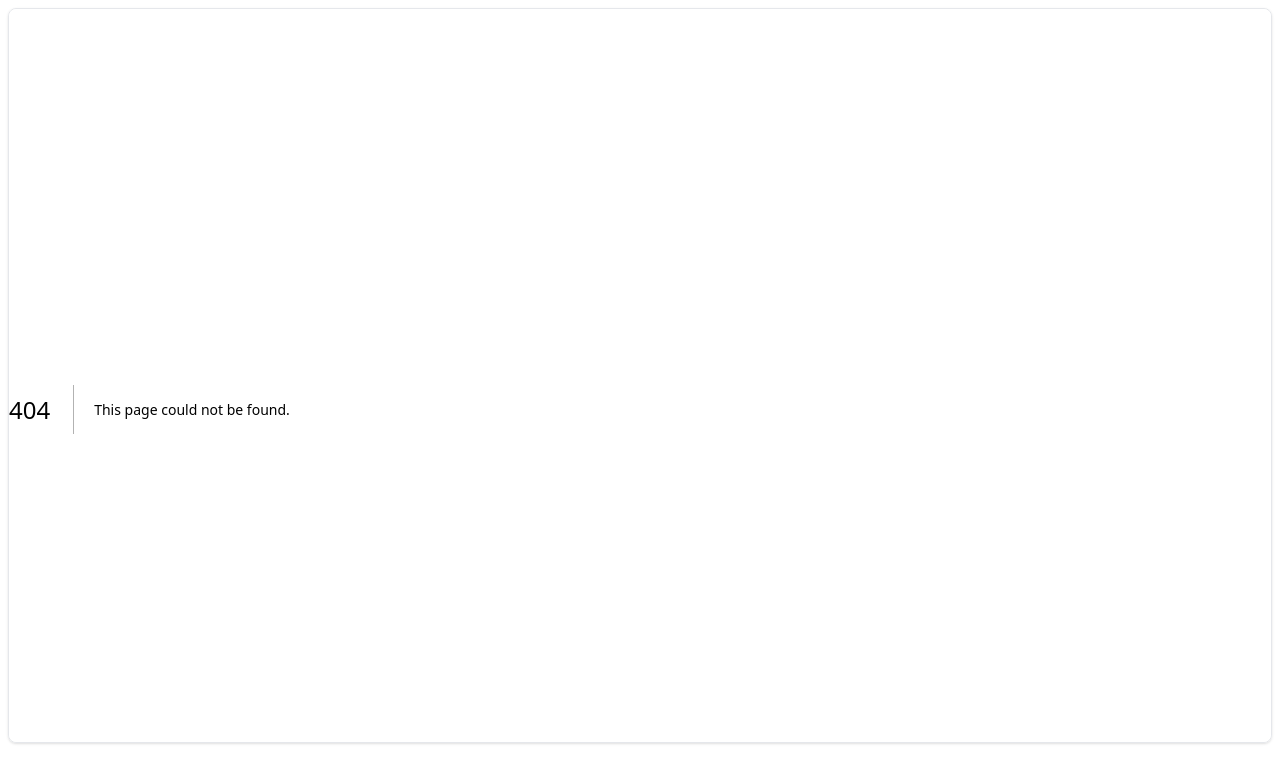
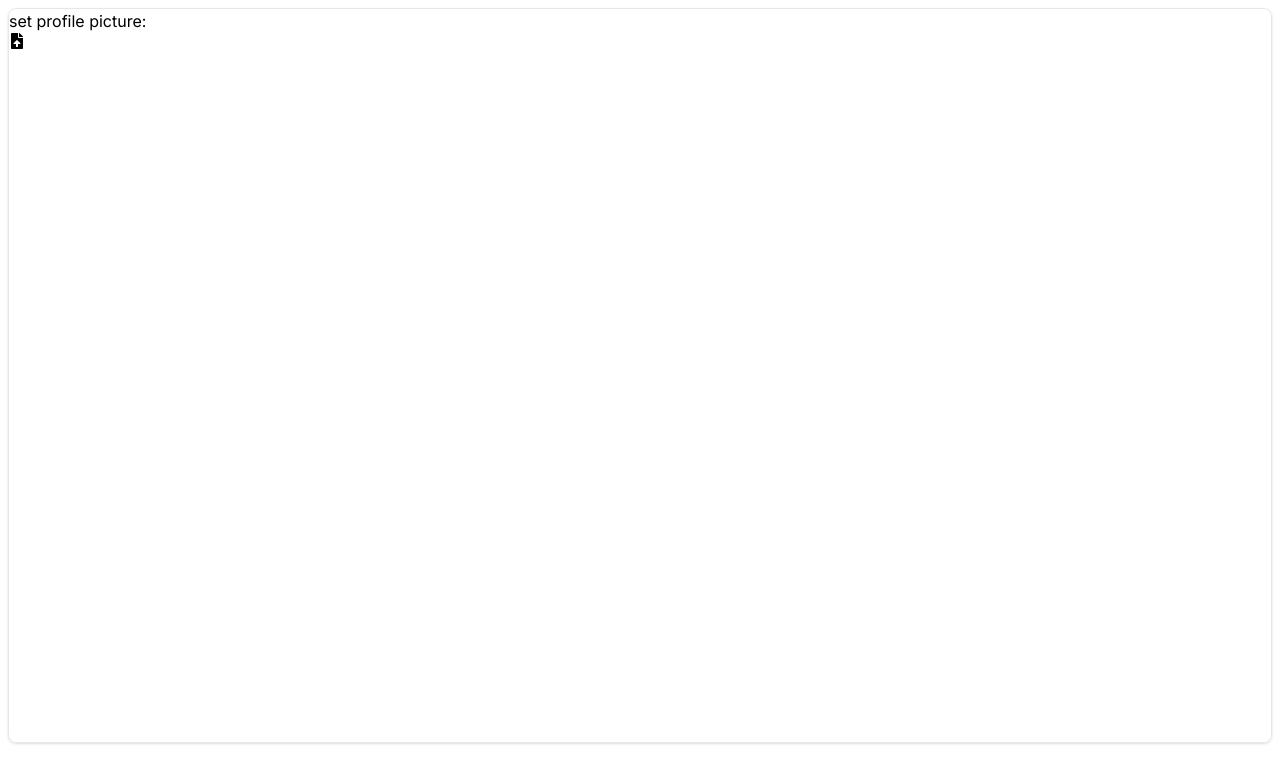
Before and after one commit to samanteymoori/meeting-app-local, a Next.js app: page /1/profile in a window 1280 px wide. Before the commit this address had no page. Shown: the top 782 px of the page. Built offline with nearby package versions, Linux system fonts and the light colour scheme.

Commit message:
BR-4 add page for profile page

```diff
--- /dev/null
+++ b/src/app/[lng]/(private)/(profile)/profile/page.tsx
@@ -0,0 +1,10 @@
+import { FaFileUpload } from "react-icons/fa";
+
+export default function Page() {
+  return (
+    <div>
+      set profile picture:
+      <FaFileUpload />
+    </div>
+  );
+}
```
